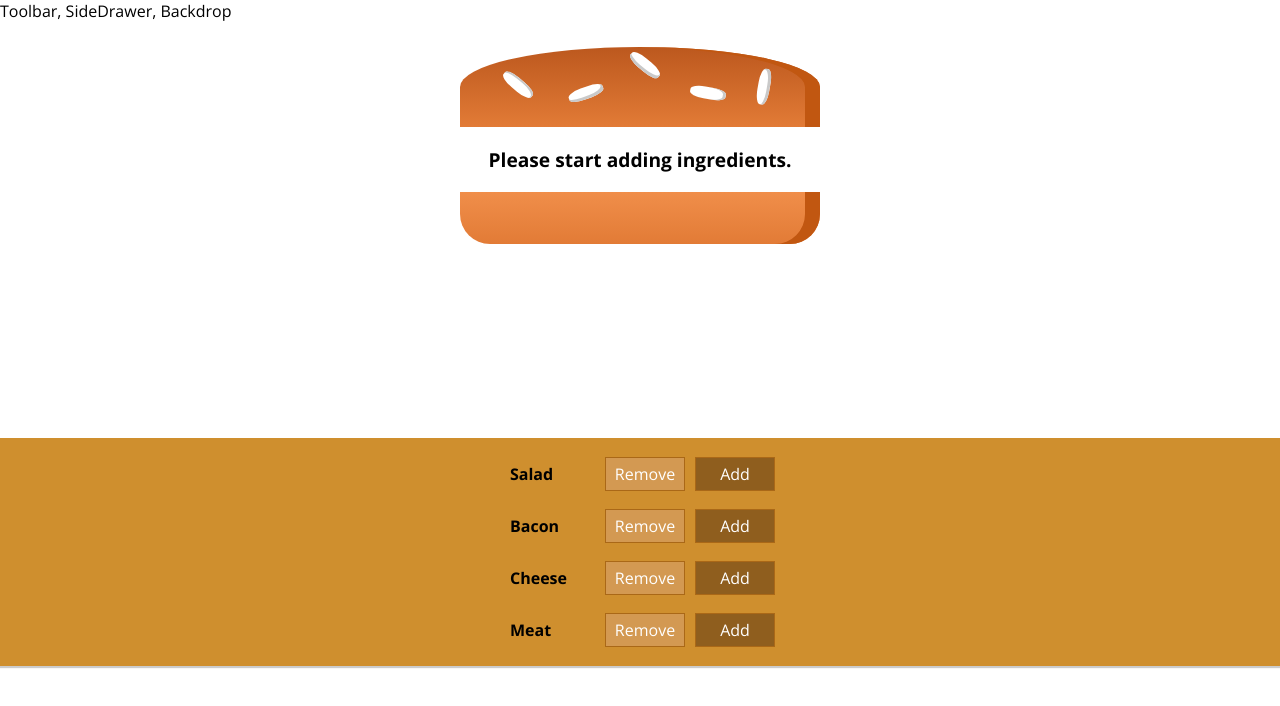
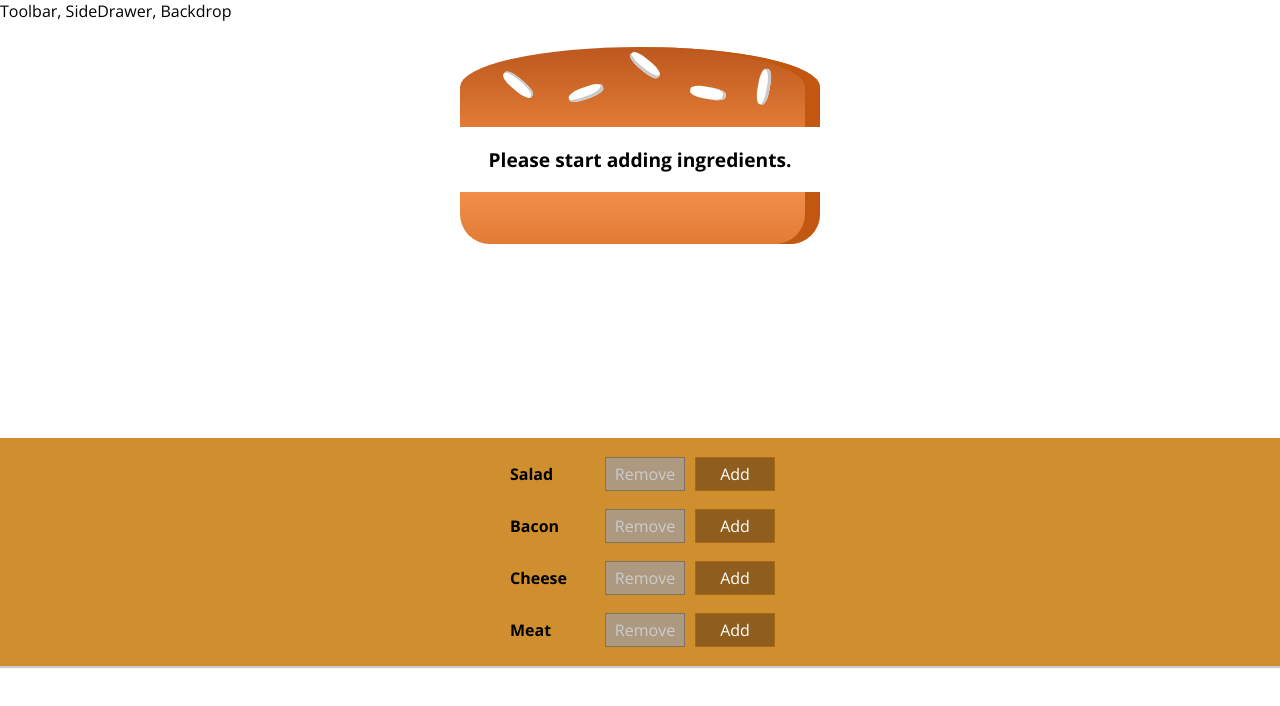
Before and after one commit to gitrkaplan/react-burger-builder, a React app: page / in a window 1280 px wide. Shown: the top 706 px of the page. Built offline with nearby package versions, Linux system fonts and the light colour scheme.

Commit message:
Adds logic for diabling the "Less" button if the ingredient is not present. #4

```diff
--- a/src/components/Burger/BuildControls/BuildControl/BuildControl.js
+++ b/src/components/Burger/BuildControls/BuildControl/BuildControl.js
@@ -5,7 +5,11 @@
 const buildControl = props => (
   <div className={classes.BuildControl}>
     <div className={classes.Label}>{props.label}</div>
-    <button className={classes.Less} onClick={props.removed}>
+    <button
+      className={classes.Less}
+      onClick={props.removed}
+      disabled={props.disabled}
+    >
       Remove
     </button>
     <button className={classes.More} onClick={props.added}>
--- a/src/components/Burger/BuildControls/BuildControls.js
+++ b/src/components/Burger/BuildControls/BuildControls.js
@@ -16,6 +16,7 @@
       <BuildControl
         added={() => props.ingredientAdded(ctrl.type)}
         removed={() => props.ingredientRemoved(ctrl.type)}
+        disabled={props.disabled[ctrl.type]}
         key={ctrl.label}
         label={ctrl.label}
       />
--- a/src/containers/BurgerBuilder/BurgerBuilder.js
+++ b/src/containers/BurgerBuilder/BurgerBuilder.js
@@ -37,6 +37,9 @@
 
   removeIngredientHandler = type => {
     const oldCount = this.state.ingredients[type]
+    if (oldCount <= 0) {
+      return
+    }
     const updatedCount = this.state.ingredients[type] - 1
     const updatedIngredients = {
       ...this.state.ingredients
@@ -49,12 +52,20 @@
   }
 
   render() {
+    const disabledInfo = {
+      ...this.state.ingredients
+    }
+    for (let key in disabledInfo) {
+      disabledInfo[key] = disabledInfo[key] <= 0
+    }
+
     return (
       <Aux>
         <Burger ingredients={this.state.ingredients} />
         <BuildControls
           ingredientAdded={this.addIngredientHandler}
           ingredientRemoved={this.removeIngredientHandler}
+          disabled={disabledInfo}
         />
       </Aux>
     )
```
